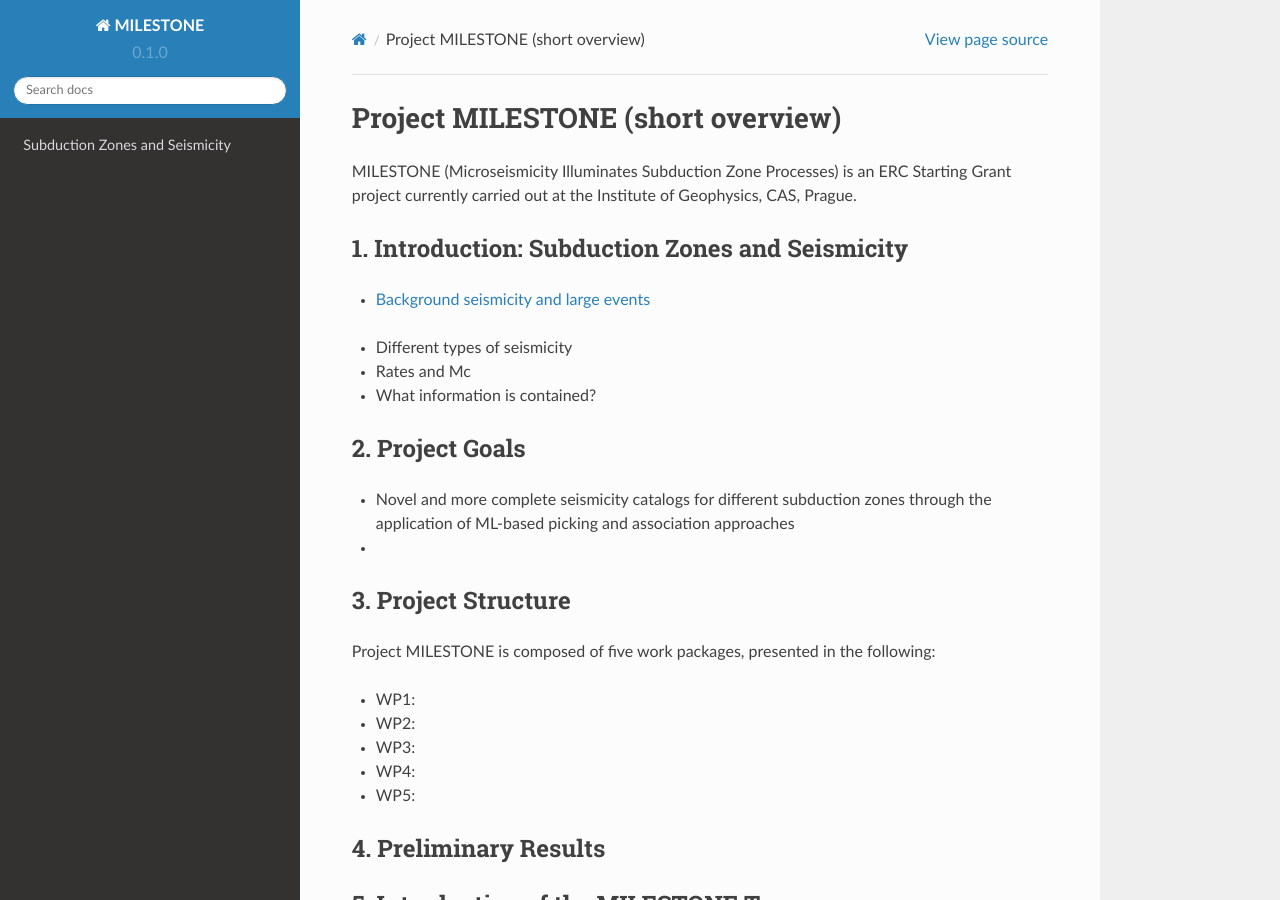
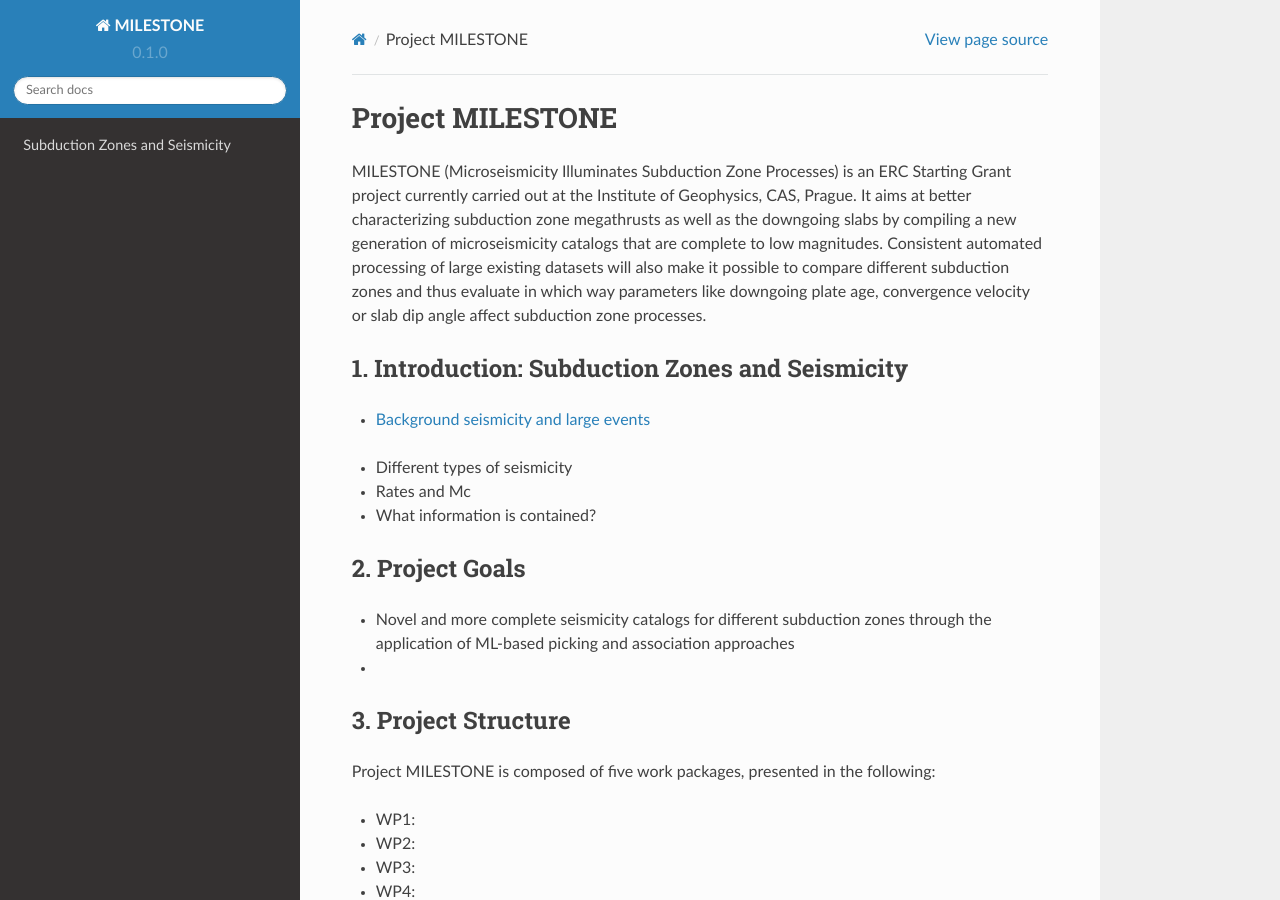
Before and after one commit to chrsippl/MILESTONE_web, a Sphinx documentation site: the page built from docs/source/index.rst, in a window 1280 px wide and 900 px high. Built offline with Sphinx 7.4.7 and the Read the Docs theme 2.0.0, drawn with Linux system fonts in a browser that asks for light colours; pages that are not in the unit, such as notebooks, are missing from menus.

Commit message:
Update index.rst

```diff
--- a/docs/source/index.rst
+++ b/docs/source/index.rst
@@ -1,7 +1,7 @@
-Project MILESTONE (short overview)
+Project MILESTONE
 ===================================
 
-MILESTONE (Microseismicity Illuminates Subduction Zone Processes) is an ERC Starting Grant project currently carried out at the Institute of Geophysics, CAS, Prague.
+MILESTONE (Microseismicity Illuminates Subduction Zone Processes) is an ERC Starting Grant project currently carried out at the Institute of Geophysics, CAS, Prague. It aims at better characterizing subduction zone megathrusts as well as the downgoing slabs by compiling a new generation of microseismicity catalogs that are complete to low magnitudes. Consistent automated processing of large existing datasets will also make it possible to compare different subduction zones and thus evaluate in which way parameters like downgoing plate age, convergence velocity or slab dip angle affect subduction zone processes.
 
 
 1. Introduction: Subduction Zones and Seismicity
```
